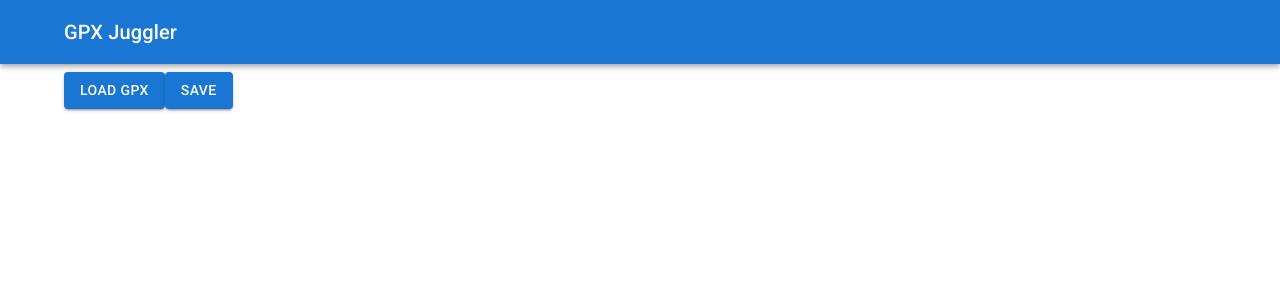
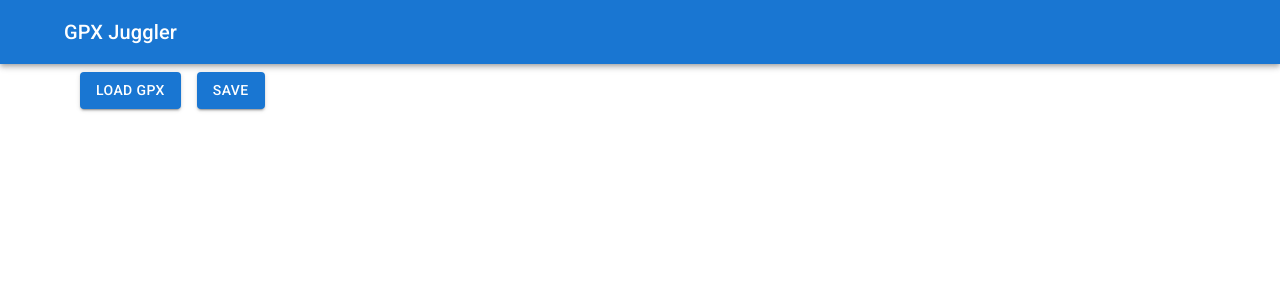
Before and after one commit to andipaetzold/gpx-juggler, a React (Create React App) app: page / in a window 1280 px wide. Shown: the top 300 px of the page. Built offline with nearby package versions, Linux system fonts and the light colour scheme.

Commit message:
fix: use <Stack>

```diff
--- a/src/App.tsx
+++ b/src/App.tsx
@@ -1,4 +1,4 @@
-import { AppBar, Container, Toolbar, Typography } from "@mui/material";
+import { AppBar, Container, Stack, Toolbar, Typography } from "@mui/material";
 import React, { useCallback, useState } from "react";
 import { Editor } from "./Editor";
 import { LoadButton } from "./LoadButton";
@@ -22,6 +22,8 @@ export function App() {
         </Toolbar>
       </AppBar>
       <Container>
+        <Stack spacing={2} direction="column">
+          <Stack spacing={2} direction="row">
             <LoadButton addGPXData={addGPXData} />
             <SaveButton
               data={{
@@ -38,7 +40,9 @@ export function App() {
                 },
               }}
             />
+          </Stack>
           {gpxData.length > 0 && <Editor gpxData={gpxData} />}
+        </Stack>
       </Container>
     </>
   );
--- a/src/Editor.tsx
+++ b/src/Editor.tsx
@@ -3,10 +3,11 @@ import {
   CardContent,
   MenuItem,
   Select,
+  Stack,
   TextField,
   Typography,
 } from "@mui/material";
-import React, { Fragment, useState } from "react";
+import React, { useState } from "react";
 import { LineChart } from "./charts/LineChart";
 import { ACTIVITY_TYPE, STREAM_TYPES } from "./constants";
 import { GPXData, Stream, StreamType } from "./types";
@@ -20,8 +21,8 @@ export function Editor({ gpxData }: Props) {
   const [type, setType] = useState(gpxData[0].type);
 
   return (
-    <>
-      <Card sx={{ mb: 3 }}>
+    <Stack spacing={2} direction="column">
+      <Card>
         <CardContent>
           <TextField
             value={name}
@@ -65,7 +66,7 @@ export function Editor({ gpxData }: Props) {
           </Card>
         );
       })}
-    </>
+    </Stack>
   );
 }
 
```
Lines whose indentation alone changed are shown as unchanged.
